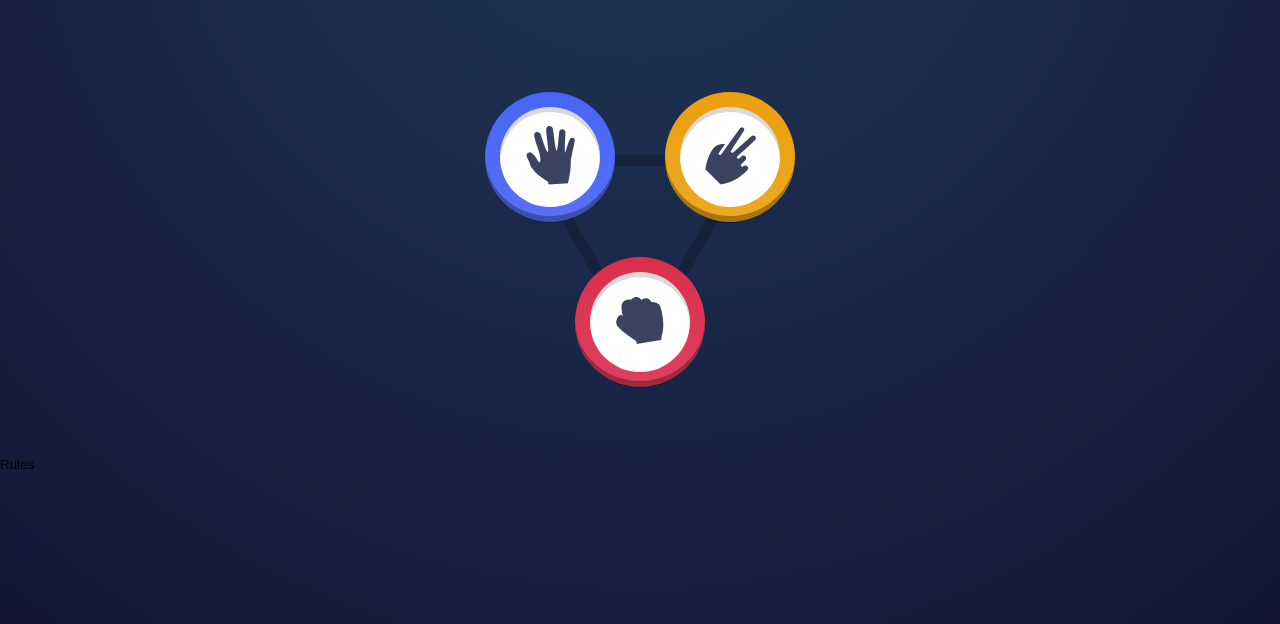
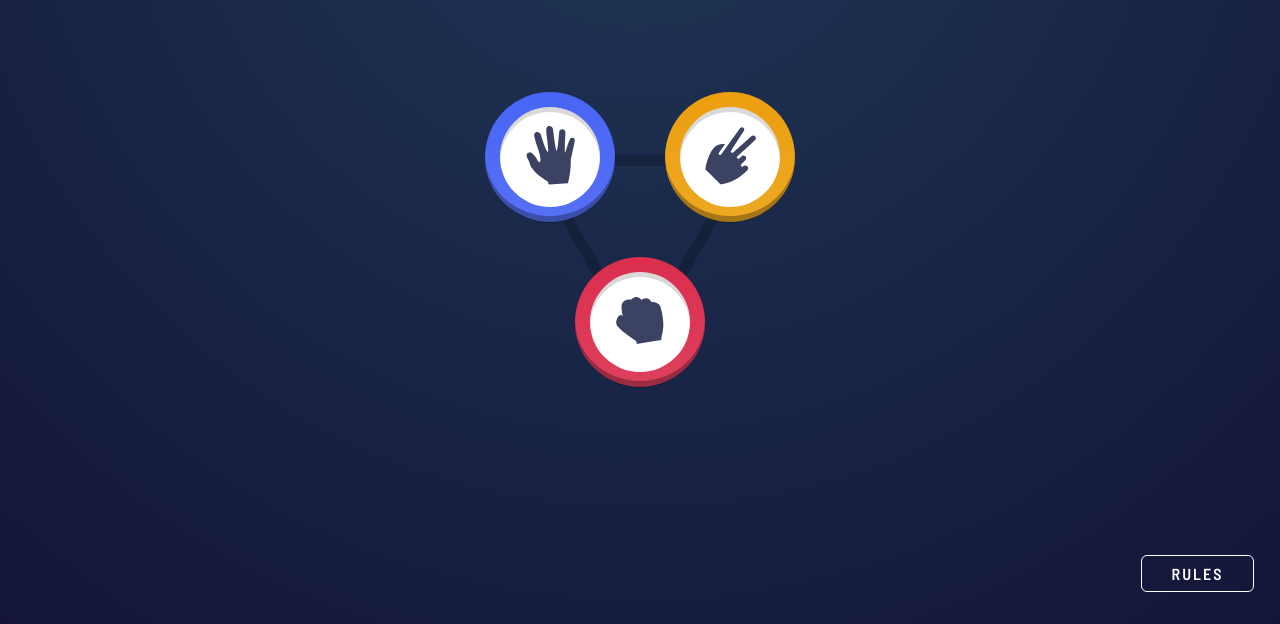
Before and after one commit to ahmed-s-fatahallah/paper-scissors-rock, a website built with Vite: page index.html in a window 1280 px wide. Shown: the part 176-800 px from the top of the page. Built offline with nearby package versions, Linux system fonts and the light colour scheme.

Commit message:
feat: Add styles to the rules button

```diff
--- a/style.css
+++ b/style.css
@@ -45,6 +45,8 @@ body {
   background-position: center;
   background-size: contain;
   height: 100vh;
+
+  position: relative;
 }
 .main-header {
   padding-top: 2rem;
@@ -103,14 +105,12 @@ body {
   aspect-ratio: 1/1;
   align-self: center;
 
-  cursor: pointer;
-
   border-radius: 50%;
   background-clip: padding-box, border-box;
   background-origin: border-box;
   border: 15px solid transparent;
 
-  box-shadow: inset 0px 5px 0px 0px rgb(0, 0, 0, 0.15);
+  box-shadow: inset 0px 5px 0px 0px hsla(0, 0%, 0%, 0.15);
 }
 
 .game-section__paper::after,
@@ -125,7 +125,7 @@ body {
   aspect-ratio: 1/1;
   background-color: transparent;
   border-radius: 50%;
-  border: 7px solid rgb(0, 0, 0, 0.3);
+  border: 7px solid hsla(0, 0%, 0%, 0.3);
   border-top: none;
   border-left: none;
   border-right: none;
@@ -156,4 +156,17 @@ body {
 }
 
 .rules-btn {
+  position: absolute;
+  bottom: 4%;
+  right: 2%;
+  padding: 0.8rem 3rem;
+
+  letter-spacing: 2px;
+  font-family: inherit;
+  font-size: 1.6rem;
+  color: hsl(0, 0%, 100%);
+  text-transform: uppercase;
+
+  border-radius: 0.6rem;
+  border: 1px solid hsl(0, 0%, 100%);
 }
```
